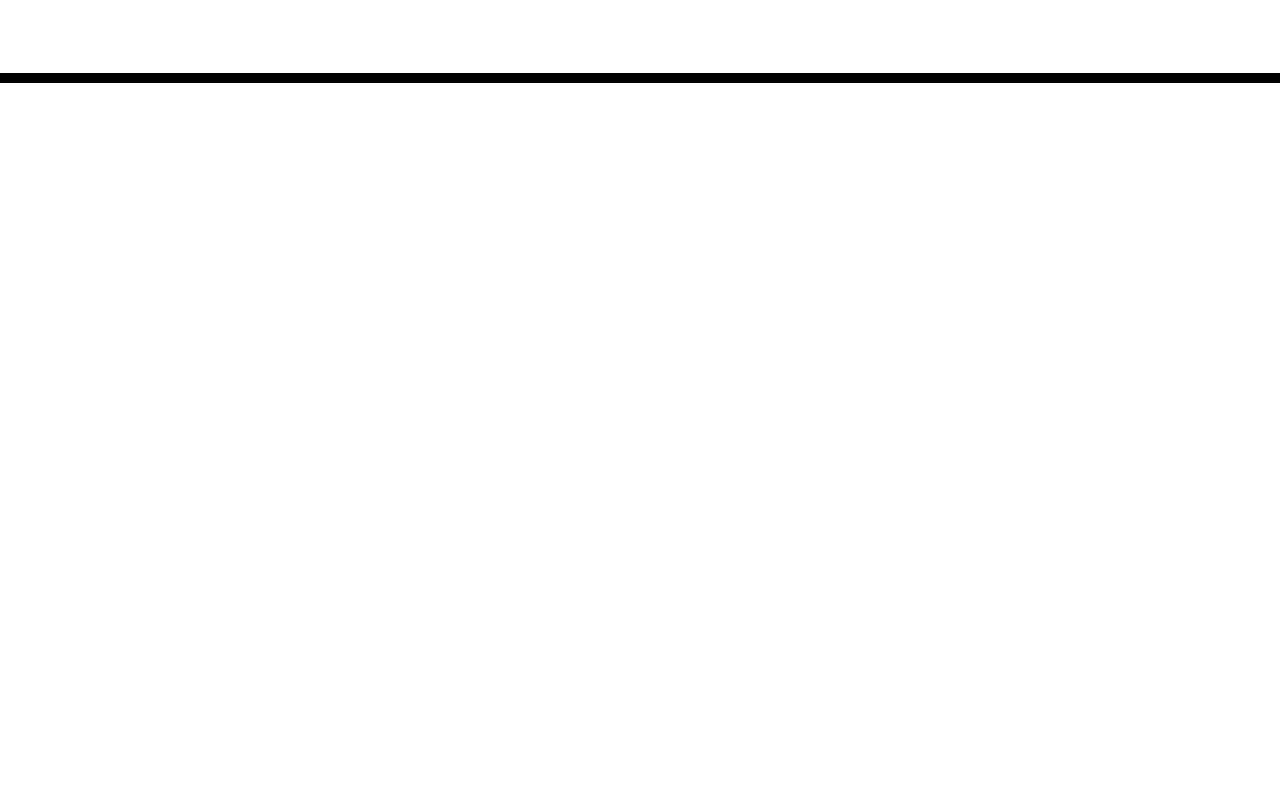
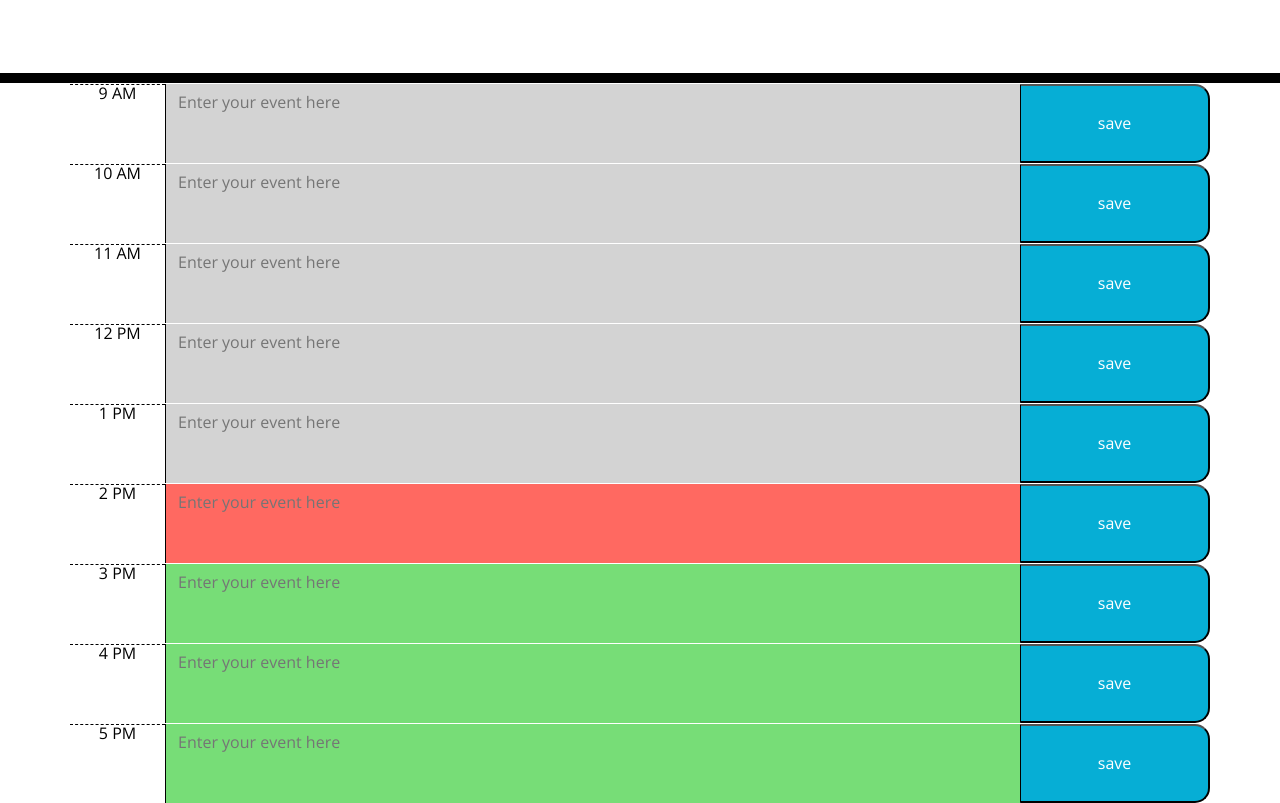
Before and after one commit to Dustek/Work-Day-Scheduler, a plain HTML site: page index.html in a window 1280 px wide. Shown: the part 168-971 px from the top of the page. Before the commit the page ends 800 px from the top, so only its background shows below. Drawn offline with nearby package versions, Linux system fonts and the light colour scheme.

Commit message:
added time slot HTML divs

```diff
--- a/index.html
+++ b/index.html
@@ -20,7 +20,7 @@
       href="https://fonts.googleapis.com/css?family=Open+Sans&display=swap"
       rel="stylesheet"
     />
-    <link rel="stylesheet" href="style.css" />
+    <link rel="stylesheet" href="assets/css/style.css" />
     <title>Work Day Scheduler</title>
   </head>
 
@@ -31,10 +31,54 @@
       <p id="currentDay" class="lead"></p>
     </header>
     <div class="container">
-      <!-- Timeblocks go here -->
+      <div class="row time-block" data-hour="9">
+        <div class="col-1 hour">9 AM</div>
+        <textarea class="col-9 textarea past" placeholder="Enter your event here"></textarea>
+        <button class="col-2 saveBtn">save</button>
+      </div>
+      <div class="row time-block" data-hour="10">
+        <div class="col-1 hour">10 AM</div>
+        <textarea class="col-9 textarea past" placeholder="Enter your event here"></textarea>
+        <button class="col-2 saveBtn">save</button>
+      </div>
+      <div class="row time-block" data-hour="11">
+        <div class="col-1 hour">11 AM</div>
+        <textarea class="col-9 textarea past" placeholder="Enter your event here"></textarea>
+        <button class="col-2 saveBtn">save</button>
+      </div>
+      <div class="row time-block" data-hour="12">
+        <div class="col-1 hour">12 PM</div>
+        <textarea class="col-9 textarea past" placeholder="Enter your event here"></textarea>
+        <button class="col-2 saveBtn">save</button>
+      </div>
+      <div class="row time-block" data-hour="13">
+        <div class="col-1 hour">1 PM</div>
+        <textarea class="col-9 textarea past" placeholder="Enter your event here"></textarea>
+        <button class="col-2 saveBtn">save</button>
+      </div>
+      <div class="row time-block" data-hour="14">
+        <div class="col-1 hour">2 PM</div>
+        <textarea class="col-9 textarea present" placeholder="Enter your event here"></textarea>
+        <button class="col-2 saveBtn">save</button>
+      </div>
+      <div class="row time-block" data-hour="15">
+        <div class="col-1 hour">3 PM</div>
+        <textarea class="col-9 textarea future" placeholder="Enter your event here"></textarea>
+        <button class="col-2 saveBtn">save</button>
+      </div>
+      <div class="row time-block" data-hour="16">
+        <div class="col-1 hour">4 PM</div>
+        <textarea class="col-9 textarea future" placeholder="Enter your event here"></textarea>
+        <button class="col-2 saveBtn">save</button>
+      </div>
+      <div class="row time-block" data-hour="17">
+        <div class="col-1 hour">5 PM</div>
+        <textarea class="col-9 textarea future" placeholder="Enter your event here"></textarea>
+        <button class="col-2 saveBtn">save</button>
+      </div>
     </div>
 
-    <script src="https://cdnjs.cloudflare.com/ajax/libs/jquery/3.2.1/jquery.min.js"></script>
+    <scri src="https://cdnjs.cloudflare.com/ajax/libs/jquery/3.2.1/jquery.min.js"></scri>
     <script src="https://cdn.jsdelivr.net/npm/dayjs@1/dayjs.min.js"></script>
   </body>
 </html>
```
Also changed, not shown: assets/css/style.css (renamed from style.css).
